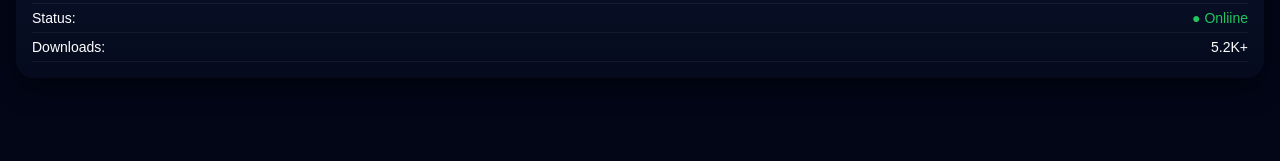
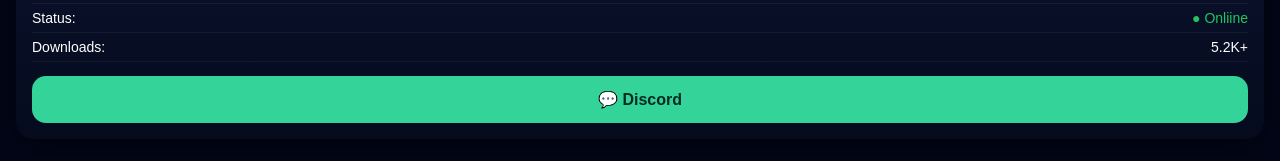
Before and after one commit to cc0984236-ops/ClientHack, a plain HTML site: page index.html in a window 1280 px wide. Shown: the part 6438-6599 px from the top of the page. Before the commit the page ends 6552 px from the top, so only its background shows below. Drawn offline with Linux system fonts and the light colour scheme.

Commit message:
Add download and yes Discord buttons to index.html

```diff
--- a/index.html
+++ b/index.html
@@ -604,3 +604,14 @@ body{
     </div>
 
     <div class="btn download" onclick="location.href='https://link4m.com/Ahy6yTh
+        ↓ Download
+    </div>
+
+    <div class="btn discord" onclick="location.href='https://discord.gg/r7ShD7Z4A'">
+        💬 Discord
+    </div>
+</div>
+
+</div>
+</body>
+</html>
```
